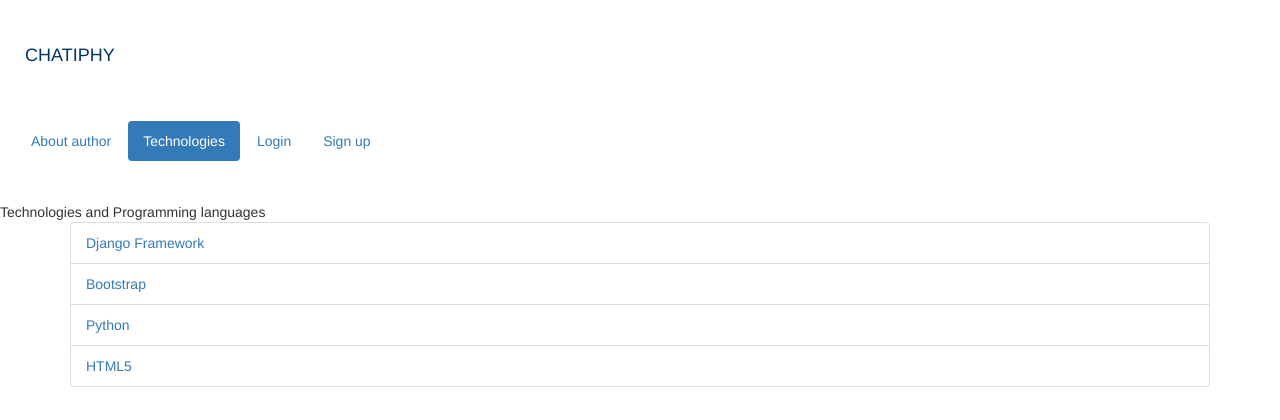
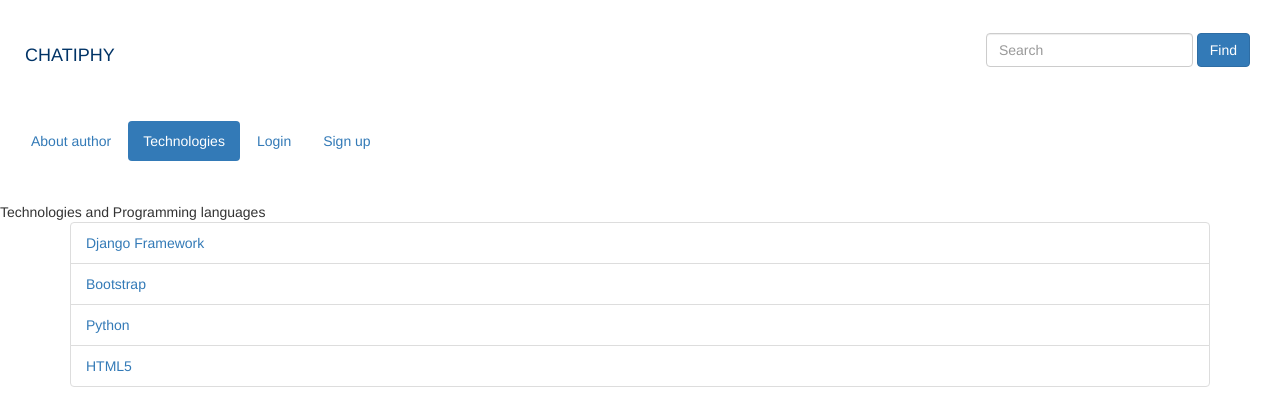
Before and after one commit to DaVinci89/Chatiphy, a Django app: page /about/tech/ in a window 1280 px wide. Shown: the top 420 px of the page. Run offline with Django 5.2, Linux system fonts and the light colour scheme; some libraries are stand-ins or nearby versions.

Commit message:
Refactor header.

```diff
--- a/Chatiphy/Chatiphy/settings.py
+++ b/Chatiphy/Chatiphy/settings.py
@@ -25,11 +25,9 @@ BASE_DIR = Path(__file__).resolve().parent.parent
 SECRET_KEY = 'django-insecure-%xnarfyo7%w@b^k8s(3^jgnj23gy-wxoh%lbm3l)kps&yxyqxe'
 
 # SECURITY WARNING: don't run with debug turned on in production!
-DEBUG = False
+DEBUG = True
 
-ALLOWED_HOSTS = ["localhost",
-                 "127.0.0.1",
-                 "testserver"]
+ALLOWED_HOSTS = []
 
 
 # Application definition
--- a/Chatiphy/templates/includes/footer.html
+++ b/Chatiphy/templates/includes/footer.html
@@ -1,5 +1,5 @@
-<footer class="border-top py-4 mt-auto">
-    <div class="container text-center">
+<footer class="border-top py-4">
+    <div class="container text-center mt-auto">
         <p class="mb-0"><strong><a href="{% url 'post_maker:index' %}">CHATIFY</a></strong> © <b>{{ year }}</b></p>
         <p class="mb-0">Made by DaVinci</p>
     </div>
--- a/Chatiphy/templates/includes/header.html
+++ b/Chatiphy/templates/includes/header.html
@@ -5,10 +5,10 @@
         <h2 class="navbar-brand" style="color:#003366">CHATIPHY</h2>
     </div>
     <div class="nav-panel">
-        <div class="search-form">
+        <div class="search-form-full">
             <form class="form-inline" action="/">
                 <input name="q" class="form-control form-control-lg mr-sm-2 " type="search" placeholder="Search" {% if keyword %} value="{{ keyword }}" {% endif %}>
-                <button class="btn btn-outline-success" type="submit">Find</button>
+                <button class="btn btn-primary" type="submit">Find</button>
             </form>
         </div>
         <div class="profile-link">
@@ -25,6 +25,12 @@
     </button>
     <div class="collapse navbar-collapse justify-content-end d-none d-md-block" id="navbarNav"><br>
         <ul class="nav ml-auto nav-pills">
+            <div class="search-form">
+                <form class="form-inline" action="/">
+                    <input name="q" class="form-control form-control-lg mr-sm-2 " type="search" placeholder="Search" {% if keyword %} value="{{ keyword }}" {% endif %}>
+                    <button class="btn btn-primary" type="submit">Find</button>
+                </form>
+            </div>
             {% with request.resolver_match.view_name as view %}
             <li class="nav-item {% if view == 'about:author' %}active{% endif %}">
                 <a class="nav-link" href="{% url 'about:author' %}">About author</a>
```
